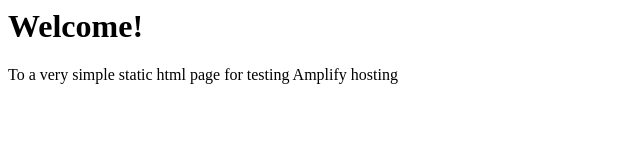
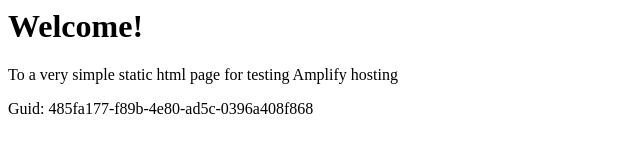
Before and after one commit to aws-aemilia-sfo/Github-PR-Commit-Integration-Test-DoNotTouch-v1-preprod-us-west-1, a website: page src/index.html in a window 1280 px wide. Shown: the whole page, without its empty margins (0-640 px from the left). Drawn offline with Linux system fonts and the light colour scheme.

Commit message:
commit from integ tests

```diff
--- a/src/index.html
+++ b/src/index.html
@@ -1,3 +1,5 @@
+
+
 <html lang="en">
 
 <head>
@@ -10,6 +12,6 @@
 <body>
     <h1>Welcome!</h1>
     <p>To a very simple static html page for testing Amplify hosting</p>
-</body>
+    <p>Guid: 485fa177-f89b-4e80-ad5c-0396a408f868</p></body>
 
 </html>
```
